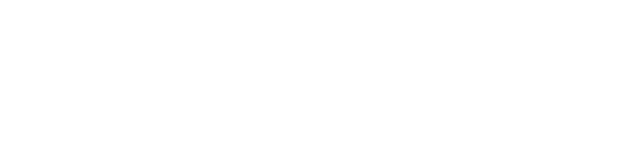
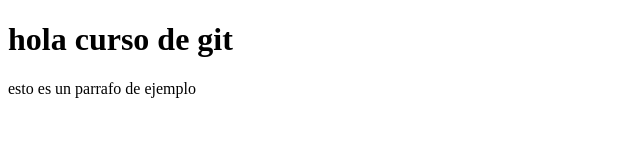
Before and after one commit to HectorHAlvarez/CursoGit, a plain HTML site: page index.html in a window 1280 px wide. Shown: the whole page, without its empty margins (0-640 px from the left). Drawn offline with Linux system fonts and the light colour scheme.

Commit message:
agregado el titulo

```diff
--- a/index.html
+++ b/index.html
@@ -6,6 +6,7 @@
     <title>Document</title>
 </head>
 <body>
-
+    <h1>hola curso de git</h1>
+    <p>esto es un parrafo de ejemplo</p>
 </body>
 </html>
```
